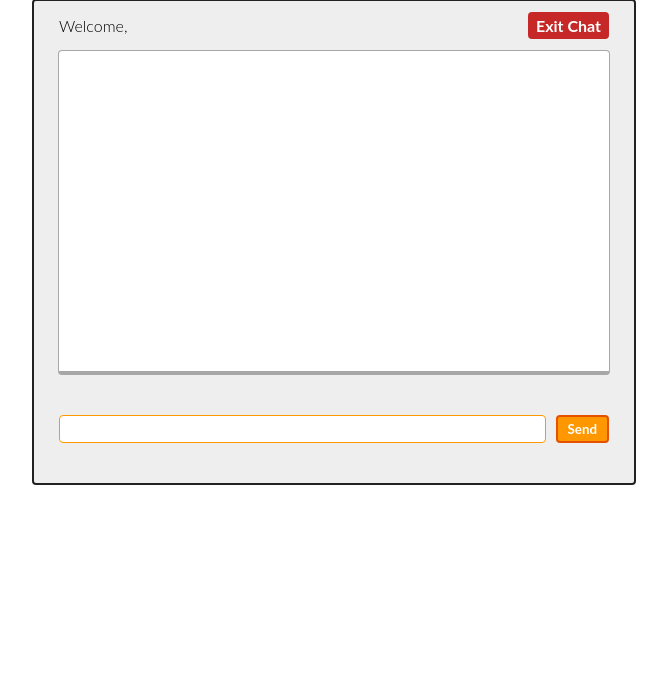
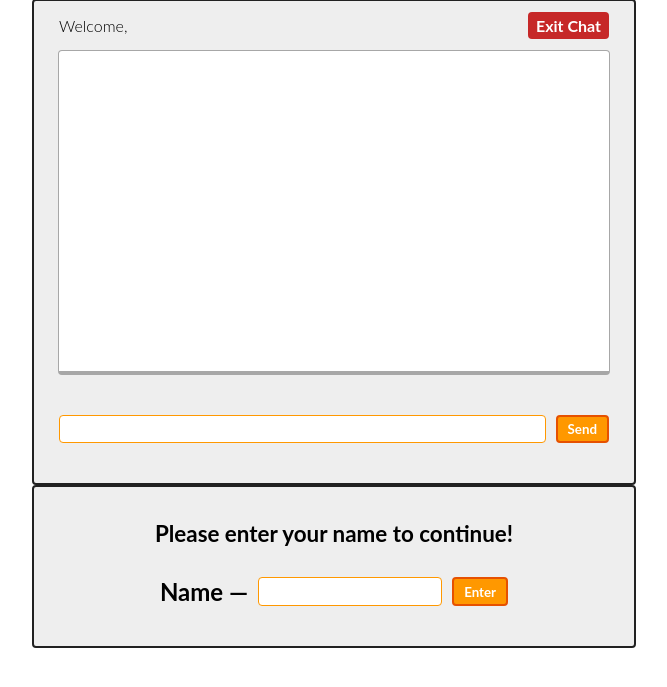
Before and after one commit to Real-mvp3/Miximo, a PHP site: page / in a window 1280 px wide. Shown: the part 40-727 px from the top of the page, without its empty margins (306-973 px from the left). Run offline with PHP 8.4, Linux system fonts and the light colour scheme.

Commit message:
Update index.php

```diff
--- a/index.php
+++ b/index.php
@@ -25,3 +25,60 @@
         </script>
     </body>
 </html>
+<?php
+session_start();
+if(isset($_POST['enter'])){
+    if($_POST['name'] != ""){
+		$_SESSION['name'] = stripslashes(htmlspecialchars($_POST['name']));
+	}
+	else{
+		echo '<span class="error">Please type in a name</span>';
+	}
+}
+function loginForm(){
+	echo'
+<div id="loginform">
+<p>Please enter your name to continue!</p>
+<form action="index.php" method="post">
+<label for="name">Name &mdash;</label>
+<input type="text" name="name" id="name" />
+<input type="submit" name="enter" id="enter" value="Enter" />
+</form>
+</div>
+';
+}
+?>
+<?php
+if(!isset($_SESSION['name'])){
+	loginForm();
+}
+else{
+?>
+<div id="wrapper">
+    <div id="menu">
+        <p class="welcome">Welcome, <b><?php echo $_SESSION['name']; ?></b></p>
+        <p class="logout"><a id="exit" href="#">Exit Chat</a></p>
+    </div>
+    <div id="chatbox">
+    <?php
+    if(file_exists("log.html") && filesize("log.html") > 0){
+
+        $contents = file_get_contents("log.html");
+        echo $contents;
+    }
+    ?>
+    </div>
+    <form name="message" action="">
+        <input name="usermsg" type="text" id="usermsg" />
+        <input name="submitmsg" type="submit" id="submitmsg" value="Send" />
+    </form>
+</div>
+<script type="text/javascript" src="https://cdnjs.cloudflare.com/ajax/libs/jquery/3.5.1/jquery.min.js"></script>
+<script type="text/javascript">
+// jQuery Document
+$(document).ready(function(){
+});
+</script>
+<?php
+}
+?>
```
